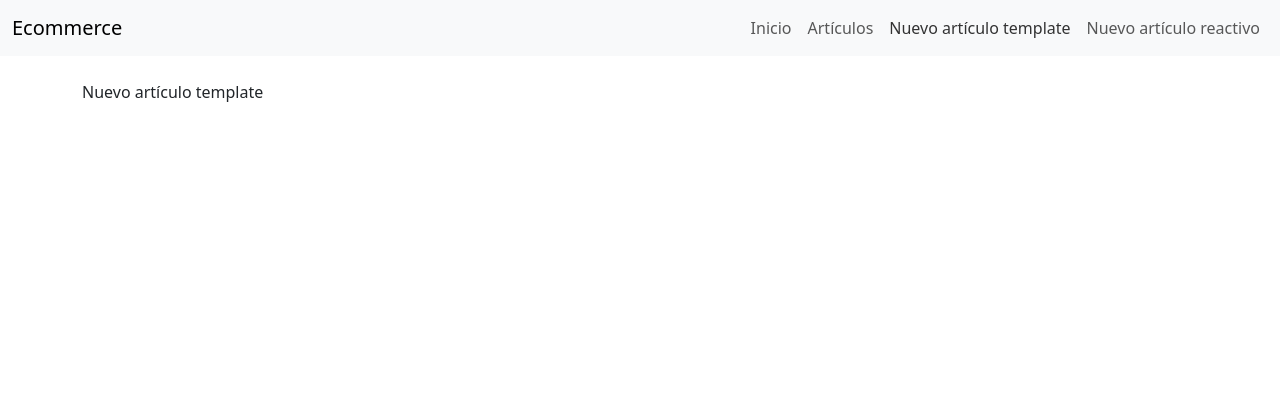
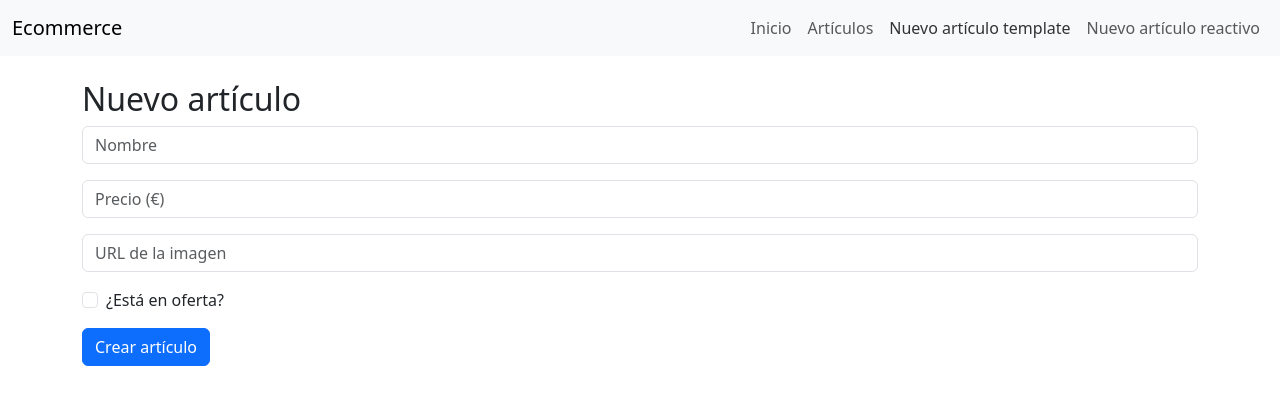
Before and after one commit to lcunado/PEC3_frontend, an Angular app in the folder ecommerce/: page / in a window 1280 px wide. Both pictures are taken after a click on the button "Nuevo artículo template". Shown: the top 404 px of the page. Built offline with nearby package versions, Linux system fonts and the light colour scheme.

Commit message:
Agrego ejercicio 6

```diff
--- a/ecommerce/src/app/app.component.html
+++ b/ecommerce/src/app/app.component.html
@@ -5,10 +5,10 @@
   </div>
 
   <div *ngIf="currentView === 'template'">
-    <p>Nuevo artículo template</p>
+    <app-article-new-template></app-article-new-template>
   </div>
 
   <div *ngIf="currentView === 'reactive'">
-    <p>Nuevo artículo reactivo</p>
+    <app-article-new-reactive></app-article-new-reactive>
   </div>
 </main>
--- a/ecommerce/src/app/app.component.ts
+++ b/ecommerce/src/app/app.component.ts
@@ -1,6 +1,5 @@
 import { Component } from '@angular/core';
 import { CommonModule } from '@angular/common';
-import { RouterOutlet } from '@angular/router';
 import { ArticleListComponent } from './components/article-list/article-list.component';
 import { NavbarComponent } from './components/navbar/navbar.component';
 import { ArticleNewTemplateComponent } from './components/article-new-template/article-new-template.component';
@@ -11,7 +10,6 @@ import { ArticleNewReactiveComponent } from './components/article-new-reactive/a
   standalone: true,
   imports: [
     CommonModule,
-    RouterOutlet,
     NavbarComponent,
     ArticleListComponent,
     ArticleNewTemplateComponent,
--- a/ecommerce/src/app/components/article-new-template/article-new-template.component.html
+++ b/ecommerce/src/app/components/article-new-template/article-new-template.component.html
@@ -1 +1,58 @@
-<p>article-new-template works!</p>
+<h2>Nuevo artículo</h2>
+
+<form [formGroup]="article" (ngSubmit)="onSubmit()" novalidate>
+  <div class="mb-3">
+    <input
+      id="name"
+      type="text"
+      class="form-control"
+      formControlName="name"
+      placeholder="Nombre"
+    />
+    <div *ngIf="submitted && article.get('name')?.invalid" class="text-danger">
+        <span *ngIf="article.get('name')?.errors?.['required']">El nombre es obligatorio.</span>
+        <span *ngIf="article.get('name')?.errors?.['minlength']">Debe tener al menos 3 caracteres.</span>
+    </div>
+  </div>
+
+  <div class="mb-3">
+    <input
+      id="price"
+      type="number"
+      class="form-control"
+      formControlName="price"
+      placeholder="Precio (€)"
+    />
+    <div *ngIf="submitted && article.get('price')?.invalid" class="text-danger">
+        <span *ngIf="article.get('price')?.errors?.['required']">El precio es obligatorio.</span>
+        <span *ngIf="article.get('price')?.errors?.['pattern']">Debe ser un número válido.</span>
+        <span *ngIf="article.get('price')?.errors?.['min']">El precio debe ser mayor que 0.</span>
+    </div>
+  </div>
+
+  <div class="mb-3">
+    <input
+      id="imageUrl"
+      type="url"
+      class="form-control"
+      formControlName="imageUrl"
+      placeholder="URL de la imagen"
+    />
+    <div *ngIf="submitted && article.get('imageUrl')?.invalid" class="text-danger">
+        <span *ngIf="article.get('imageUrl')?.errors?.['required']">La URL es obligatoria.</span>
+        <span *ngIf="article.get('imageUrl')?.errors?.['pattern']">Debe ser una URL válida.</span>
+    </div>
+  </div>
+
+  <div class="form-check mb-3">
+    <input
+      id="isOnSale"
+      type="checkbox"
+      class="form-check-input"
+      formControlName="isOnSale"
+    />
+    <label for="isOnSale" class="form-check-label">¿Está en oferta?</label>
+  </div>
+
+  <button type="submit" class="btn btn-primary">Crear artículo</button>
+</form>
--- a/ecommerce/src/app/components/article-new-template/article-new-template.component.ts
+++ b/ecommerce/src/app/components/article-new-template/article-new-template.component.ts
@@ -1,14 +1,40 @@
 import { Component } from '@angular/core';
 import { CommonModule } from '@angular/common';
-import { FormsModule, NgForm } from '@angular/forms';
+import { FormsModule, ReactiveFormsModule, FormGroup, FormControl, Validators } from '@angular/forms';
 
 @Component({
   selector: 'app-article-new-template',
   standalone: true,
-  imports: [CommonModule, FormsModule],
+  imports: [CommonModule, FormsModule, ReactiveFormsModule],
   templateUrl: './article-new-template.component.html',
   styleUrl: './article-new-template.component.css'
 })
 export class ArticleNewTemplateComponent {
+  submitted = false;
 
+  article = new FormGroup({
+    name: new FormControl('', [
+      Validators.required,
+      Validators.minLength(3)
+    ]),
+    price: new FormControl('', [
+      Validators.required,
+      Validators.pattern(/^\d+(\.\d{1,2})?$/),
+      Validators.min(0.01)
+    ]),
+    imageUrl: new FormControl('', [
+      Validators.required,
+      Validators.pattern(/^https?:\/\/[a-zA-Z0-9]+(\.[a-zA-Z]{2,3})+\/[\w\-]+\.((jpg)|(jpeg)|(png)|(gif))$/)
+    ]),
+    isOnSale: new FormControl(false)
+  });
+
+  onSubmit() {
+    this.submitted = true;
+    if (this.article.valid) {
+      console.log('Artículo creado:', this.article.value);
+      this.article.reset({ price: '', isOnSale: false });
+      this.submitted = false;
+    }
+  }
 }
```
